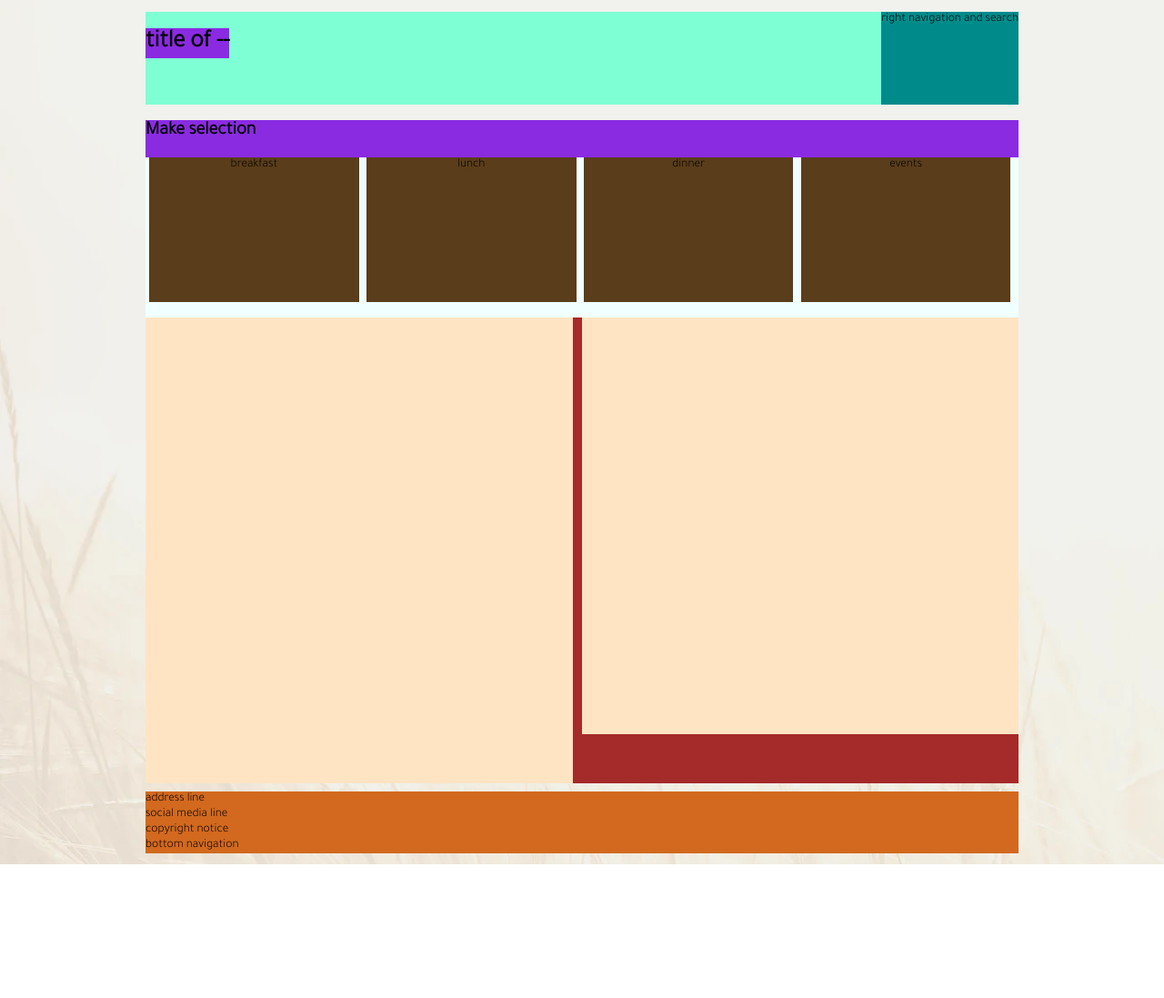
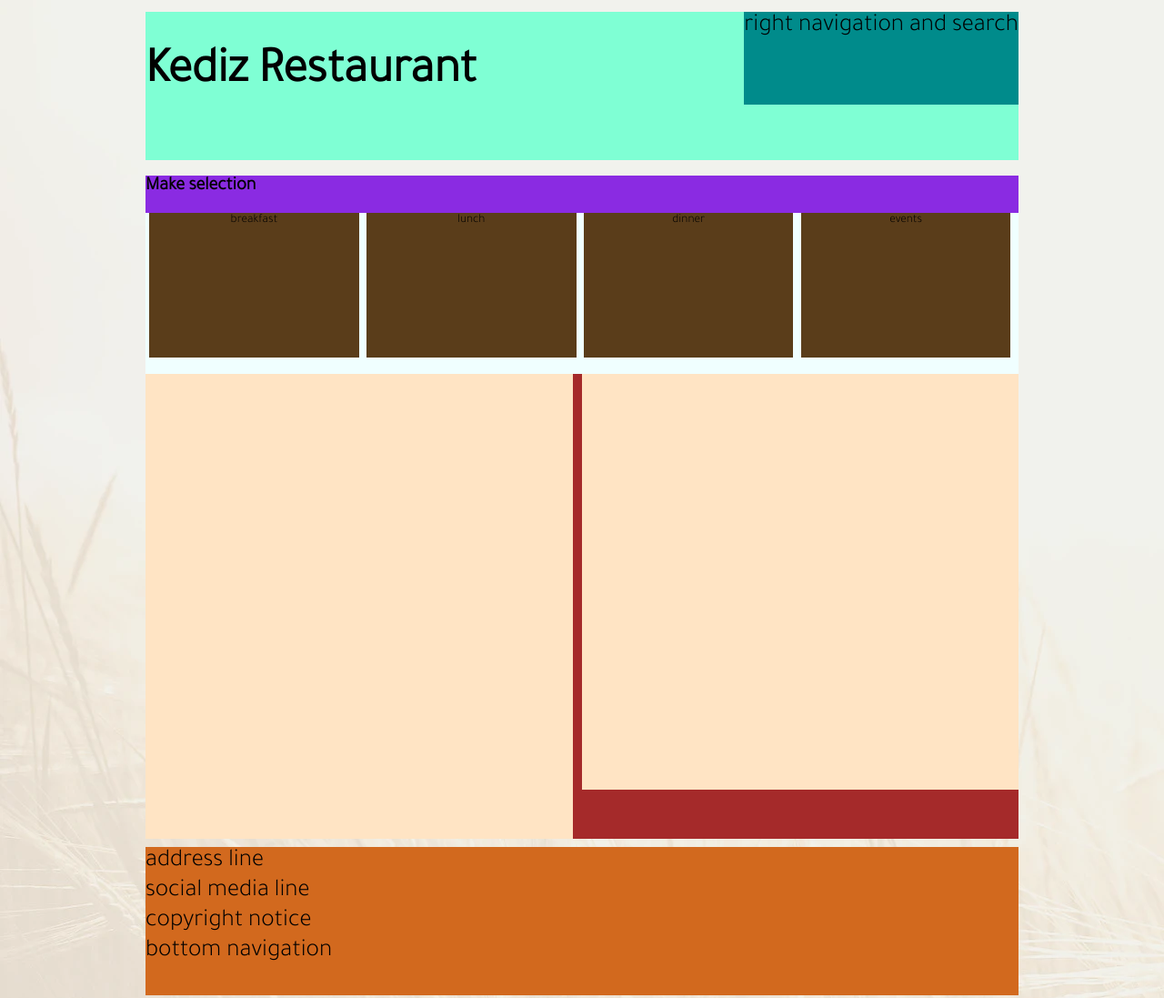
Before and after one commit to kedi1991/project01, a plain HTML site: page index.html in a window 1280 px wide. Shown: the top 1097 px of the page at 91% size. Before the commit the page ends 950 px from the top, so only its background shows below. Drawn offline with Linux system fonts and the light colour scheme.

Commit message:
correct fonts

```diff
--- a/assets/css/styles.css
+++ b/assets/css/styles.css
@@ -2,6 +2,11 @@
 
 #header{
     background-color: aquamarine;
+    height: 6em;
+    font-size: 2em;
+    display: flex;
+    flex-direction: row;
+    justify-content: space-between;
 }
 header div{
     height: 120px;
@@ -12,7 +17,9 @@ header div{
     position: relative;
     background-color: blueviolet;
     margin-bottom: 10px;
-    height: 14em;
+    height: 18em;
+
+    font-size: 1em;
 
 }
 #section_main{
@@ -22,11 +29,12 @@ header div{
 }
 #footer{
     background-color: chocolate;
+    height: 6em;
+    font-size: 2em;
 }
 body{
     font-family: 'Lato', sans-serif;
     font-family: 'Tajawal', sans-serif;
-
     width: 75%;
     margin: 1% auto;
     background: url("../images/img_body.webp");
@@ -38,10 +46,8 @@ body{
 
 div h1{
     background-color: blueviolet;
-    float: left;
 }
 header div nav{
-    float: right;
     margin-top: 0;
 }
 
@@ -50,7 +56,6 @@ header div nav{
     display:flex;
     width: 100%;
     flex-direction: row;
-    align-items: stretch;
     background-color: azure;
     height: 100%;
     text-align: center;
@@ -80,15 +85,10 @@ header div nav{
 
 
 /*media queries to correct screen size display*/
-@media screen and (max-width:2600px) {
+
+ @media screen and (max-width:1600px) {
     body{
         zoom: 100%;
-    }
-
- }
- @media screen and (max-width:1600px) {
-    body{
-        zoom: 95%;
     }
 
  }
--- a/index.html
+++ b/index.html
@@ -13,8 +13,8 @@
 
 <body>
     <header id="header">
+        <h1>Kediz Restaurant</h1>
         <div>
-            <h1>title of --</h1>
             <nav><div id="header_nav">right navigation and search</div></nav>
         </div>
 
```
